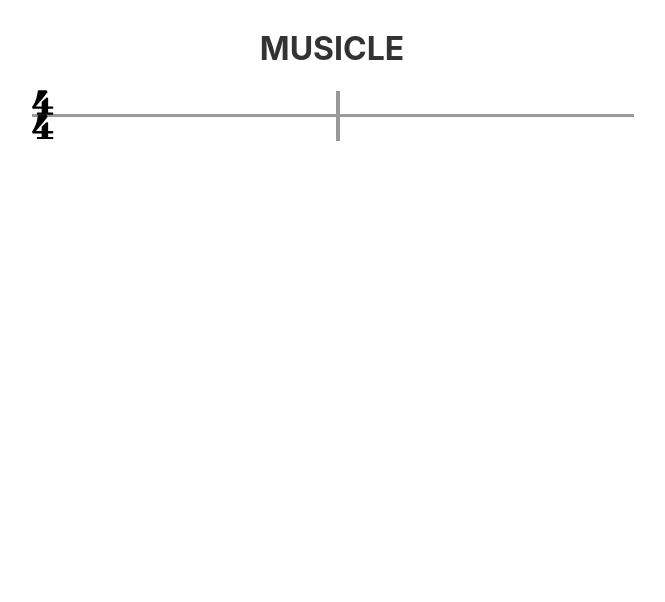
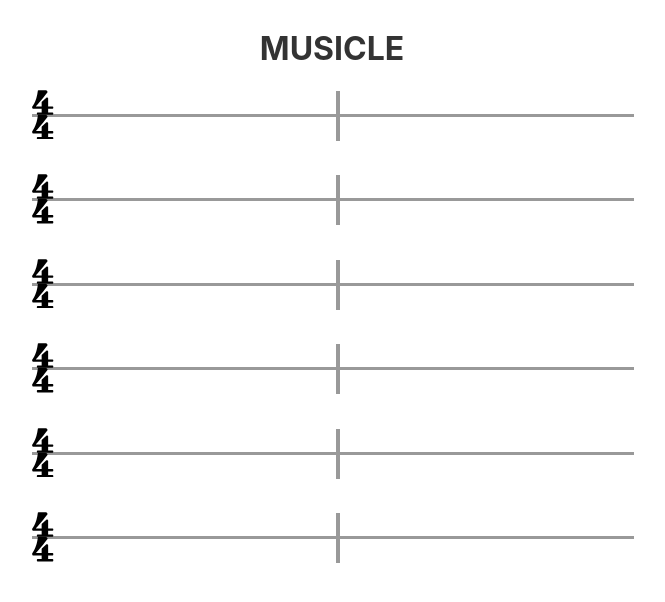
Before and after one commit to amypellegrini/musicle, a Svelte app: page / in a window 1280 px wide. Shown: the top 602 px of the page, without its empty margins (308-973 px from the left). Built offline with nearby package versions, Linux system fonts and the light colour scheme.

Commit message:
Render rows in main app and fix layout

```diff
--- a/src/App.svelte
+++ b/src/App.svelte
@@ -5,6 +5,11 @@
 <main>
 	<h1>Musicle</h1>
 	<div class="content-wrapper">
+		<Row />
+		<Row />
+		<Row />
+		<Row />
+		<Row />
 		<Row />
 	</div>
 </main>
--- a/src/components/Row.svelte
+++ b/src/components/Row.svelte
@@ -2,7 +2,7 @@
   import TimeSignature from "./TimeSignature.svelte";
 </script>
 
-<div class="row-wrapper">
+<div class="row-wrapper" data-testid="Row">
   <TimeSignature />
   <hr class="row-line line" />
   <hr class="barline line" />
@@ -12,6 +12,7 @@
   .row-wrapper {
     position: relative;
     padding: 0;
+    margin-bottom: 35px;
   }
 
   .line {
```
Also changed, not shown: 1 other file (tests, documents, lock files or other folders).
